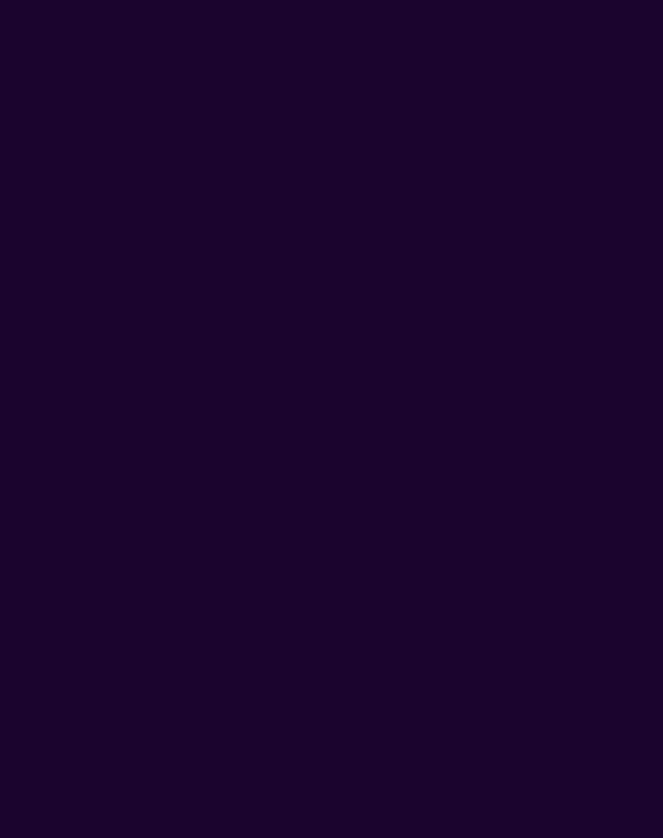
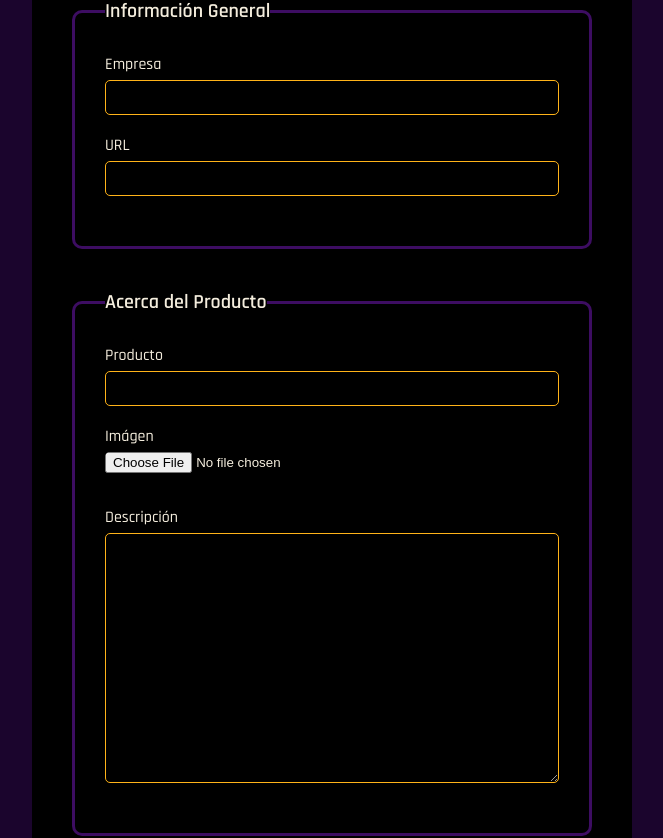
Before and after one commit to byRedHunter/client-product-hunt, a React (Create React App) app: page /new-product in a window 1280 px wide. Shown: the part 260-1098 px from the top of the page, without its empty margins (308-971 px from the left). Before the commit the page ends 800 px from the top, so only its background shows below. Built offline with nearby package versions, Linux system fonts and the light colour scheme.

Commit message:
formulario para nuevo producto

```diff
--- a/src/App.js
+++ b/src/App.js
@@ -1,6 +1,7 @@
 import { BrowserRouter as Router, Route, Switch } from 'react-router-dom'
 import Header from './components/Header'
 import Login from './pages/Login'
+import NewProduct from './pages/NewProduct'
 import Populars from './pages/Populars'
 import ProductDetail from './pages/ProductDetail'
 import { Products } from './pages/Products'
@@ -30,6 +31,9 @@ function App() {
 				<Route path='/product/:id'>
 					<ProductDetail />
 				</Route>
+				<Route path='/new-product'>
+					<NewProduct />
+				</Route>
 			</Switch>
 		</Router>
 	)
--- a/src/components/Header.js
+++ b/src/components/Header.js
@@ -2,7 +2,7 @@ import React from 'react'
 import { Link } from 'react-router-dom'
 
 const Header = () => {
-	const user = false
+	const user = true
 
 	return (
 		<header className='header'>
--- a/src/main.css
+++ b/src/main.css
@@ -184,6 +184,16 @@ a.button {
 		transform: scale(0) rotate(360deg);
 	}
 }
+.form fieldset {
+	padding: 2rem;
+	border-radius: 1rem;
+	border: 0.3rem solid #3d0d62;
+	margin-bottom: 4rem;
+}
+.form legend {
+	font-weight: 600;
+	font-size: 2rem;
+}
 .form-title {
 	font-weight: 600;
 	font-size: 3rem;
@@ -207,6 +217,19 @@ a.button {
 	padding: 0 1rem;
 	color: var(--light);
 }
+.form-item input[type='file'] {
+	border: none;
+	padding: 0;
+}
+.form textarea {
+	height: 25rem;
+	border: 0.1rem solid var(--yellow);
+	font-family: var(--font-family);
+	padding: 1rem;
+	background: transparent;
+	border-radius: 0.5rem;
+	outline: none;
+}
 .form .button-form {
 	margin-top: 3rem;
 }
@@ -218,3 +241,15 @@ a.button {
 		margin-bottom: 4rem;
 	}
 }
+@media screen and (min-width: 900px) {
+	.form fieldset {
+		padding: 3rem;
+	}
+}
+
+.add-product {
+	padding: 2rem 0 6rem;
+}
+.add-product .button-form {
+	margin-top: 0rem;
+}
--- a/src/pages/NewProduct.js
+++ b/src/pages/NewProduct.js
@@ -1,7 +1,48 @@
 import React from 'react'
 
 const NewProduct = () => {
-	return <div>new product</div>
+	return (
+		<section className='add-product wrapper flex-center-x'>
+			<form className='form'>
+				<h2 className='form-title'>Nuevo Producto</h2>
+
+				<fieldset>
+					<legend>Información General</legend>
+
+					<div className='form-item'>
+						<label htmlFor='company'>Empresa</label>
+						<input type='text' name='company' />
+					</div>
+
+					<div className='form-item'>
+						<label htmlFor='url'>URL</label>
+						<input type='text' name='url' />
+					</div>
+				</fieldset>
+
+				<fieldset>
+					<legend>Acerca del Producto</legend>
+
+					<div className='form-item'>
+						<label htmlFor='product'>Producto</label>
+						<input type='text' name='product' />
+					</div>
+
+					<div className='form-item'>
+						<label htmlFor='name'>Imágen</label>
+						<input type='file' name='image' />
+					</div>
+
+					<div className='form-item'>
+						<label htmlFor='description'>Descripción</label>
+						<textarea name='description'></textarea>
+					</div>
+				</fieldset>
+
+				<button className='button button-form'>Crear Producto</button>
+			</form>
+		</section>
+	)
 }
 
 export default NewProduct
```
